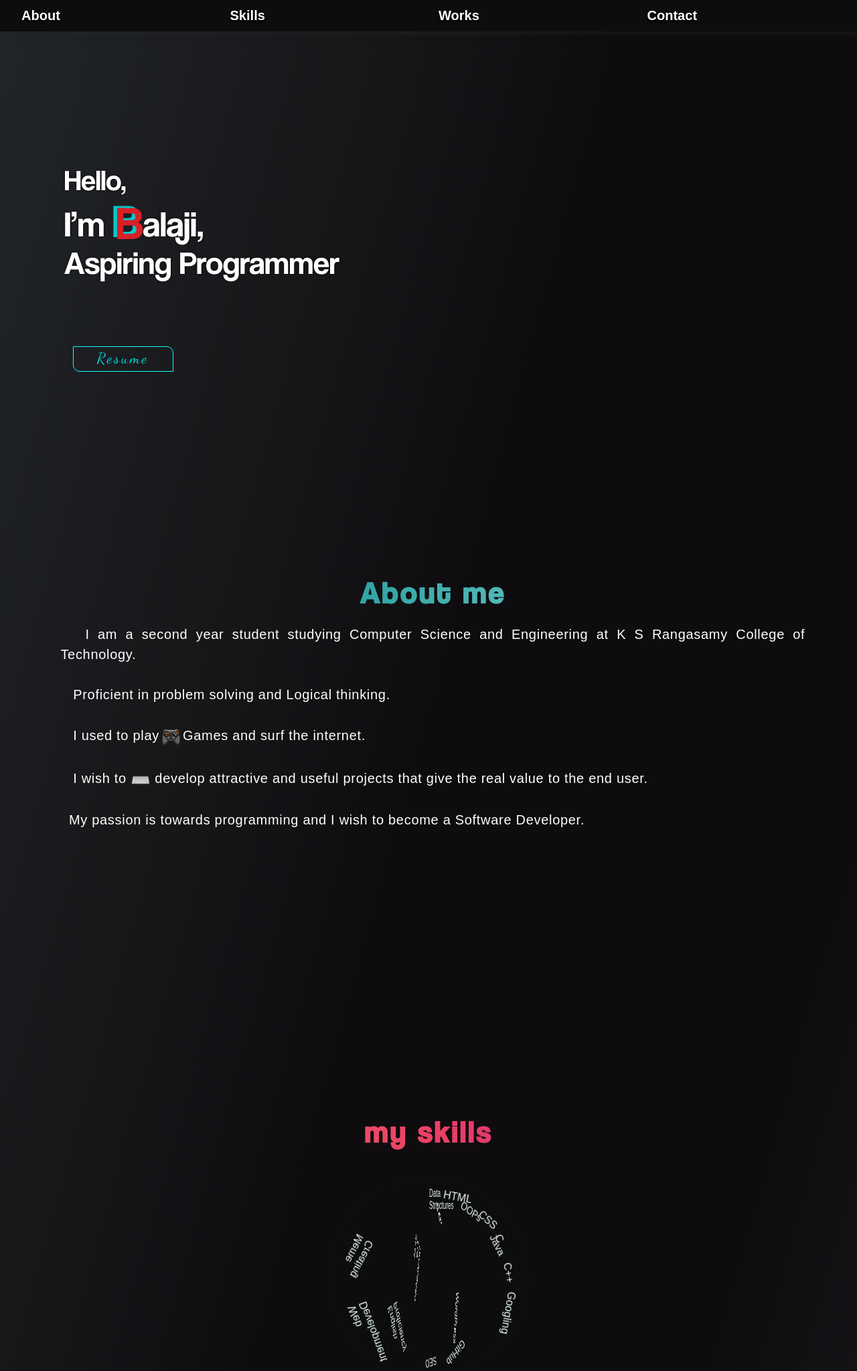
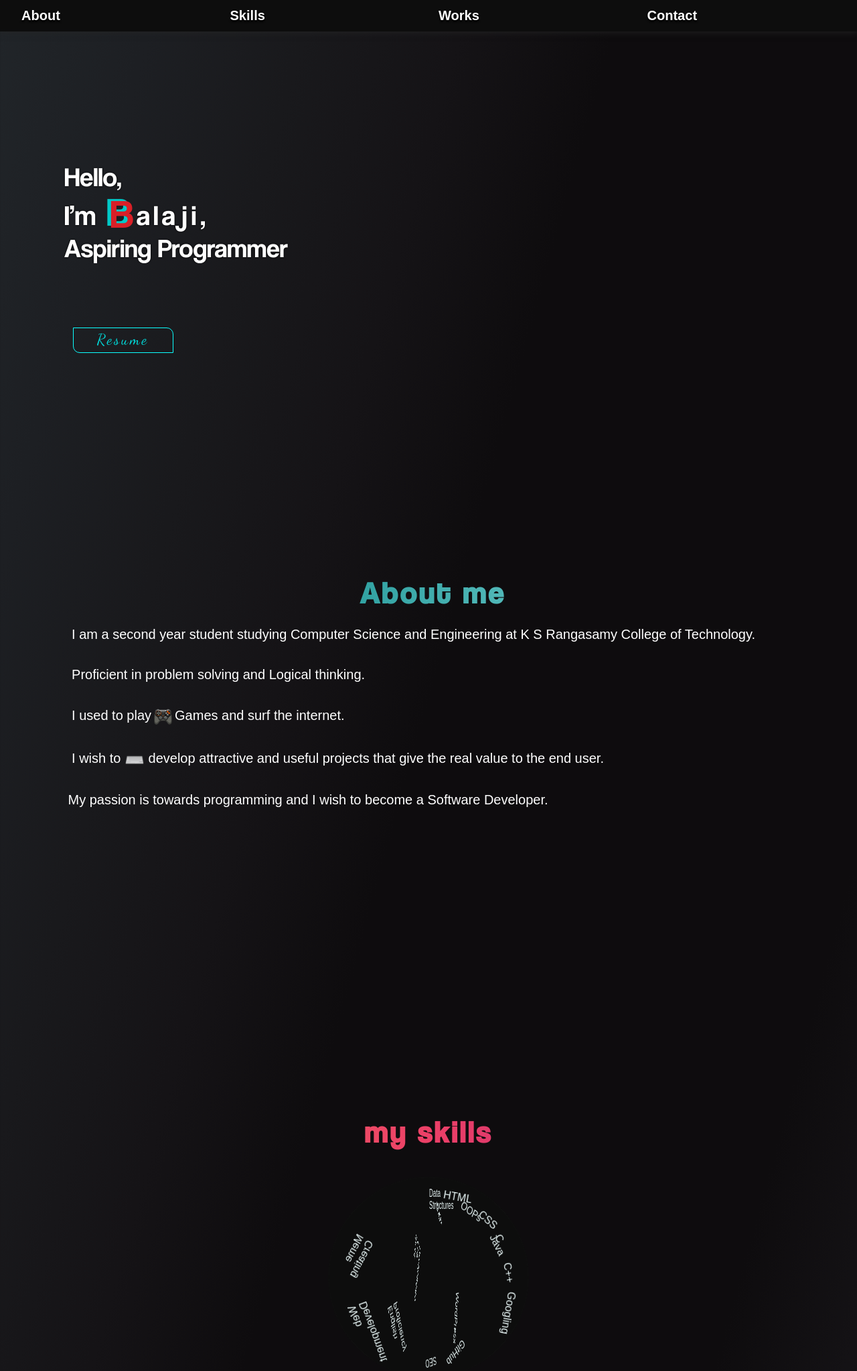
Before and after one commit to rba1aji/portfolio, a PHP site: page / in a window 1280 px wide. Shown: the top 2047 px of the page at 67% size. Run offline with PHP 8.4, Linux system fonts and the light colour scheme; some libraries are stand-ins or nearby versions.

Commit message:
Add files via upload

```diff
--- a/css/main.css
+++ b/css/main.css
@@ -11,7 +11,7 @@
   box-sizing:border-box;
 }
 html {
-  font-size:62.5%;
+  /*font-size:62.5%;*/
   scroll-behavior: smooth;
   /*loading:lazy;*/
 }
@@ -39,7 +39,7 @@ target-new:tab;
 }
 h1{
   font-family: 'coolvetica';
-  font-size:50px;
+
   text-align:left;
   color:white;
   text-shadow:0 0px 3px black;
@@ -56,34 +56,41 @@ h1.header{
   color:white;
   float:left;
   display:block;
-   font-size:51px;
-   letter-spacing:1px;
   }
 #hi{
-  font-size:43.25px;
+  font-size:40px;
   padding-left:7.5vw;
   width:max-content;
   animation: effect1 1s ease forwards;
   animation-iteration-count:1;
   animation-delay:0s;
 
-    line-height:60px;
+    line-height:125%;
   }
 
 #Im{
-  font-size:53.5px;
+  font-size:42px;
   padding:0px 0 0 7.5vw;
   width:max-content;
   overflow:hidden;
   opacity:0;
   animation:typing 2s steps(24) forwards;
   animation-delay:1.2s;
-
-   line-height:60px;
+   line-height:125%;
+  }
+.balaji{
+  letter-spacing:5px;
+  padding-left:11px;
+  }
+.ji{
+  letter-spacing:6px;
+  }
+.j{
+  padding-left:4px;
   }
 
 #position{
-  font-size:48px;
+  font-size:39px;
   padding:0 0 0 7.5vw;
   overflow:hidden;
   width:max-content;
@@ -91,14 +98,14 @@ h1.header{
   animation:typing 2s steps(26) forwards;
   animation-delay:2.5s;
 
-   line-height:55px;
+   line-height:115%;
 	}
 .aspiring{
-   font-size:31px;
+   font-size:33px;
   }
 @media (min-width: 810px) {
   h1{
-    font-size:115%;
+    font-size:110%;
     line-heiht:120%;
     }
   .aspiring{
@@ -181,8 +188,8 @@ h4.resume{
 
 #B{
   position: relative;
-  font-size:70px;
-  padding-left:4px;
+  font-size:60px;
+ /* padding-left:4px;*/
   top:3.5px;
   color:#D92027;
   text-shadow:-5.5px -3px 0px  #00c9c8;
@@ -264,7 +271,7 @@ p{
 	color:white;
 	text-align: justify;
 	line-height:30px;
-	letter-spacing:0.7px;
+	/*letter-spacing:0.7px;*/
 	font-weight:475;
  }
 
```
